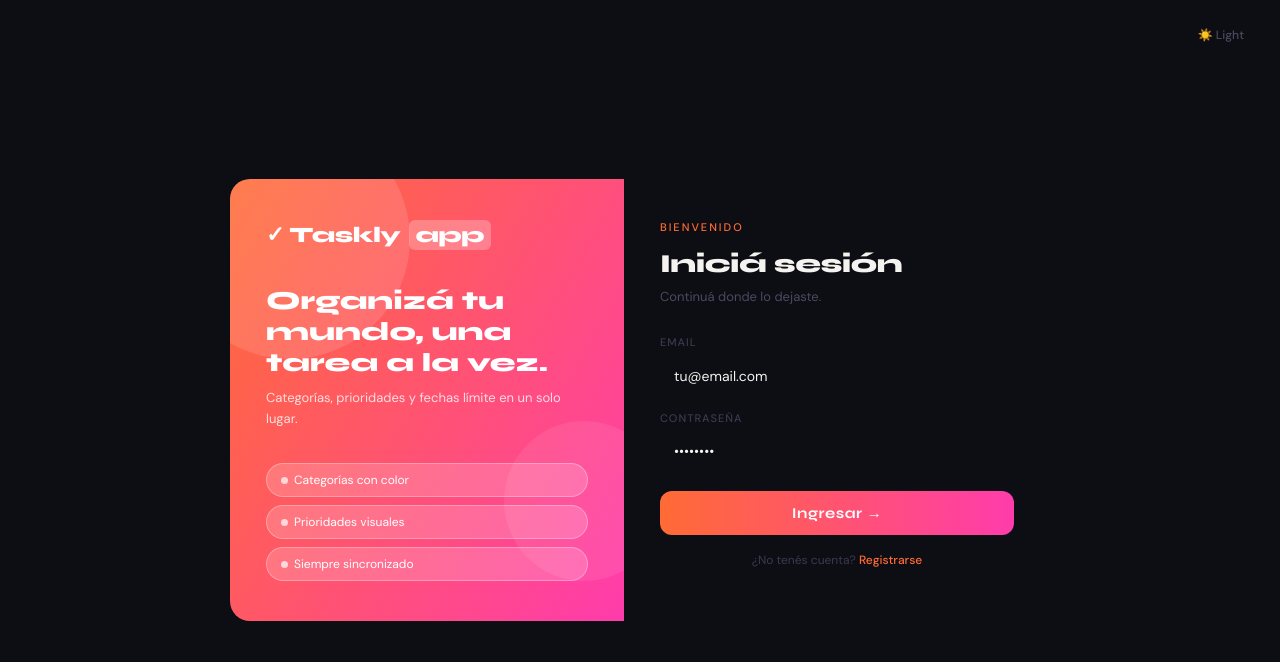
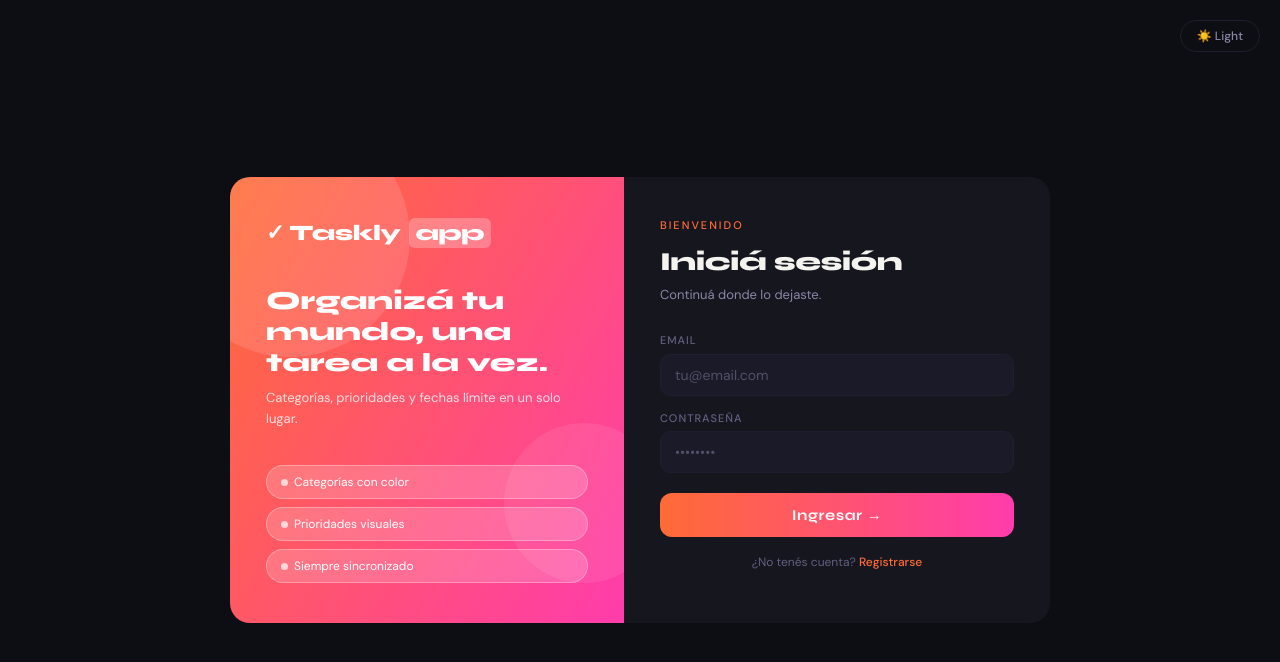
Before and after one commit to sofigonzalez14/agenda-frontend, a React (Vite) app: page / in a window 1280 px wide. Shown: the top 662 px of the page. Built offline with nearby package versions, Linux system fonts and the light colour scheme.

Commit message:
arreglo de estilos y correcciones de botones

```diff
--- a/src/pages/CategoriesPage.jsx
+++ b/src/pages/CategoriesPage.jsx
@@ -6,9 +6,11 @@ import {
   deleteCategory,
 } from '../api/categories';
 import { getColorForCategory } from '../api/categoryColor';
+import { useTheme } from '../hooks/Usetheme';
 import '../styles/CategoriesPage.css';
 
 function CategoriesPage({ goBack }) {
+  const { theme, toggleTheme } = useTheme();
   const [categories, setCategories] = useState([]);
   const [loading, setLoading] = useState(true);
 
@@ -101,9 +103,14 @@ function CategoriesPage({ goBack }) {
               Organizá tus tareas en grupos como Estudio, Trabajo, Personal...
             </p>
           </div>
-          <button className="btn-outline" onClick={goBack}>
-            ← Volver a tareas
-          </button>
+          <div style={{ display: 'flex', gap: '8px', alignItems: 'center' }}>
+            <button className="btn-theme-toggle" onClick={toggleTheme} title="Cambiar tema">
+              {theme === 'dark' ? '☀️' : '🌙'}
+            </button>
+            <button className="btn-outline" onClick={goBack}>
+              ← Volver a tareas
+            </button>
+          </div>
         </header>
 
         {/* ── Formulario ── */}
@@ -155,11 +162,11 @@ function CategoriesPage({ goBack }) {
           )}
 
           {loading ? (
-            <p style={{ color: '#3a3a50', fontSize: '13px' }}>
+            <p style={{ color: 'var(--text-faint)', fontSize: '13px' }}>
               Cargando categorías...
             </p>
           ) : categories.length === 0 ? (
-            <p style={{ color: '#3a3a50', fontSize: '13px' }}>
+            <p style={{ color: 'var(--text-faint)', fontSize: '13px' }}>
               No tenés categorías todavía.
             </p>
           ) : (
--- a/src/pages/TasksPage.jsx
+++ b/src/pages/TasksPage.jsx
@@ -2,6 +2,7 @@ import { useEffect, useState, useMemo } from 'react';
 import { getTasks, createTask, deleteTask, updateTask } from '../api/tasks';
 import { getCategories } from '../api/categories';
 import { getColorForCategory } from '../api/categoryColor';
+import { useTheme } from '../hooks/Usetheme';
 import '../styles/taskPage.css';
 
 function getInitials(name) {
@@ -15,6 +16,7 @@ function getInitials(name) {
 
 
 function TasksPage({ user, onLogout, goToCategories }) {
+  const { theme, toggleTheme } = useTheme();
   const [tasks, setTasks] = useState([]);
   const [loading, setLoading] = useState(true);
   const [newTitle, setNewTitle] = useState('');
@@ -161,6 +163,10 @@ function TasksPage({ user, onLogout, goToCategories }) {
           </div>
 
           <div className="tasks-header-buttons">
+            {/* Toggle dark / light */}
+            <button className="btn-theme-toggle" onClick={toggleTheme} title="Cambiar tema">
+              {theme === 'dark' ? '☀️' : '🌙'}
+            </button>
 
             <button className="btn-secondary" onClick={goToCategories}>
               Categorías
@@ -250,6 +256,16 @@ function TasksPage({ user, onLogout, goToCategories }) {
                 </label>
 
                 <label className="tasks-label">
+                  Descripción
+                  <textarea
+                    value={newDescription}
+                    onChange={(e) => setNewDescription(e.target.value)}
+                    className="tasks-input tasks-textarea"
+                    placeholder="Detalles opcionales..."
+                  />
+                </label>
+
+                <label className="tasks-label">
                   Prioridad
                   <div className="tasks-priority-row">
                     {prioridades.map((p) => (
@@ -324,9 +340,9 @@ function TasksPage({ user, onLogout, goToCategories }) {
             )}
 
             {loading ? (
-              <p style={{ color: '#3a3a50', fontSize: '13px' }}>Cargando tareas...</p>
+              <p style={{ color: 'var(--text-faint)', fontSize: '13px' }}>Cargando tareas...</p>
             ) : tasks.length === 0 ? (
-              <p style={{ color: '#3a3a50', fontSize: '13px' }}>No hay tareas todavía.</p>
+              <p style={{ color: 'var(--text-faint)', fontSize: '13px' }}>No hay tareas todavía.</p>
             ) : (
               <ul className="tasks-list">
                 {filteredTasks.map((task) => {
--- a/src/styles/CategoriesPage.css
+++ b/src/styles/CategoriesPage.css
@@ -97,6 +97,28 @@
 
 .btn-ghost:hover {
   color: var(--text-muted);
+}
+
+/* ─── Toggle de tema (☀️ / 🌙) ───────────────────────────── */
+.btn-theme-toggle {
+  width: 34px;
+  height: 34px;
+  border-radius: 50%;
+  border: 1px solid var(--border-subtle);
+  background: var(--bg-input);
+  cursor: pointer;
+  font-size: 15px;
+  display: flex;
+  align-items: center;
+  justify-content: center;
+  transition: background 0.2s, border-color 0.2s, transform 0.15s;
+  flex-shrink: 0;
+}
+
+.btn-theme-toggle:hover {
+  background: var(--bg-input-focus);
+  border-color: var(--border-mid);
+  transform: rotate(20deg);
 }
 
 .btn-small {
@@ -203,6 +225,12 @@
   color: var(--text-ghost);
 }
 
+/* Por las dudas que haya un select en categorías en el futuro */
+.cats-input option {
+  background-color: #1a1a28;
+  color: #f5f3ef;
+}
+
 .cats-actions {
   display: flex;
   gap: 8px;
--- a/src/styles/index.css
+++ b/src/styles/index.css
@@ -5,13 +5,20 @@
   --bg-base: #0d0d14;
   --bg-surface: #111120;
   --bg-raised: #16161f;
+  --bg-card: #16161f;
+  --bg-input: #1a1a28;
+  --bg-input-focus: #1f1f30;
   --border: #2a2a3a;
   --border-hover: #3a3a50;
+  --border-subtle: #1e1e2e;
+  --border-mid: #2a2a3a;
 
   --text-primary: #f5f3ef;
   --text-body: #c8c6d8;
-  --text-muted: #4a4a60;
-  --text-faint: #3a3a50;
+  /* Aclarados respecto al original para que sean legibles sobre fondos oscuros */
+  --text-muted: #8888a8;
+  --text-faint: #606080;
+  --text-ghost: #505068;
 
   --accent-orange: #ff6b35;
   --accent-pink: #ff3cac;
@@ -21,6 +28,15 @@
 
   --gradient-main: linear-gradient(90deg, #ff6b35, #ff3cac);
   --gradient-panel: linear-gradient(120deg, #ff6b35, #ff3cac);
+  --gradient-form: linear-gradient(135deg, #1a1a30 0%, #23142a 100%);
+
+  /* Fondos y bordes para estados semánticos */
+  --bg-green: #0d2018;
+  --border-green: #1e3d28;
+  --bg-red: #2a0d0d;
+  --border-red: #3a1a1a;
+  --bg-yellow: #241a08;
+  --border-yellow: #3a2a10;
 
   --chip-bg: #1a1a26;
   --chip-text: #6b6b80;
@@ -45,13 +61,19 @@ html.light {
   --bg-base: #f5f4f0;
   --bg-surface: #ffffff;
   --bg-raised: #f9f8f6;
+  --bg-card: #ffffff;
+  --bg-input: #eeecea;
+  --bg-input-focus: #f4f2ef;
   --border: #e2e0da;
   --border-hover: #c8c5bc;
+  --border-subtle: #e8e6e0;
+  --border-mid: #d0cdc6;
 
   --text-primary: #111018;
   --text-body: #3a3840;
-  --text-muted: #9896a0;
-  --text-faint: #b8b6c0;
+  --text-muted: #7a7880;
+  --text-faint: #a0a0a8;
+  --text-ghost: #bbbac4;
 
   --accent-orange: #e85d20;
   --accent-pink: #d4248e;
@@ -61,6 +83,15 @@ html.light {
 
   --gradient-main: linear-gradient(90deg, #e85d20, #d4248e);
   --gradient-panel: linear-gradient(120deg, #e85d20, #d4248e);
+  --gradient-form: linear-gradient(135deg, #e85d20 0%, #d4248e 100%);
+
+  /* Fondos y bordes para estados semánticos */
+  --bg-green: #e8f5ee;
+  --border-green: #a8d8b8;
+  --bg-red: #fdecea;
+  --border-red: #f5b8b2;
+  --bg-yellow: #fef3e2;
+  --border-yellow: #f5d898;
 
   --chip-bg: #eeece8;
   --chip-text: #6b6870;
```
Also changed, not shown: src/styles/taskPage.css (+60 -4 lines).
